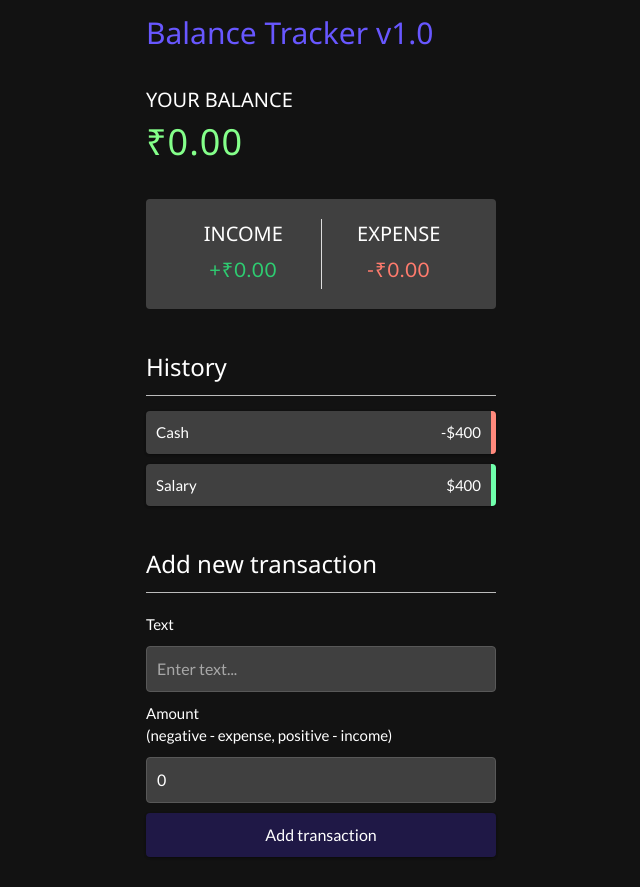
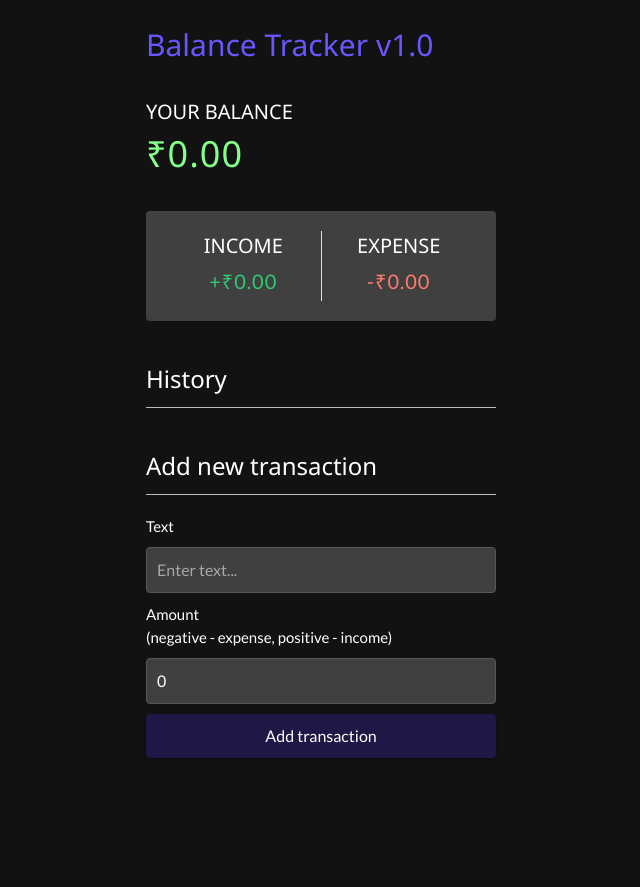
Before and after one commit to bhanuprakash-vangari/balance-tracker, a React (Create React App) app: page / in a window 1280 px wide. Shown: the whole page, without its empty margins (319-959 px from the left). After the commit the page ends 800 px from the top, so only its background shows below. Built offline with nearby package versions, Linux system fonts and the light colour scheme.

Commit message:
Final Changes

```diff
--- a/src/App.js
+++ b/src/App.js
@@ -4,9 +4,11 @@
 import { IncomeExpenses } from "./components/IncomeExpenses";
 import { TransactionList } from "./components/TransactionList";
 import { AddTransaction } from "./components/AddTransaction";
+import { GlobalProvider } from "./context/GlobalState";
 
 function App() {
   return (
+    <GlobalProvider>
       <div className="App">
         <Header />
         <div className="container">
@@ -16,6 +18,7 @@
         <TransactionList />
         <AddTransaction />
       </div>
+    </GlobalProvider>
   );
 }
 
--- a/src/components/AddTransaction.js
+++ b/src/components/AddTransaction.js
@@ -1,14 +1,25 @@
-import React, {useState} from "react";
+import React, {useState, useContext} from "react";
+import { GlobalContext } from "../context/GlobalState";
 
 export const AddTransaction = () => {
 const [text, setText] = useState('');
 const [amount, setAmount] = useState(0);
+const { addTransaction } = useContext(GlobalContext);
 
+const onSubmit = e =>{
+  e.preventDefault();
 
+  const newTransaction ={
+    id: Math.floor(Math.random() * 100000000),
+    text,
+    amount: +amount
+  }
+  addTransaction(newTransaction);
+}
   return (
     <>
       <h3>Add new transaction</h3>
-      <form>
+      <form onSubmit={onSubmit}>
         <div className="form-control">
           <label htmlFor="text">Text</label>
           <input
--- a/src/components/Balance.js
+++ b/src/components/Balance.js
@@ -1,10 +1,14 @@
-import React from 'react'
+import React, { useContext } from "react";
+import { GlobalContext } from "../context/GlobalState";
 
 export const Balance = () => {
-    return (
-      <>
-        <h4>Your Balance</h4>
-        <h1>₹0.00</h1>
-      </>
-    );
-}
+  const { transactions } = useContext(GlobalContext);
+  const amounts = transactions.map((transaction) => transaction.amount);
+  const total = amounts.reduce((acc, item) => (acc += item), 0).toFixed(2);
+  return (
+    <>
+      <h4>Your Balance</h4>
+      <h1>₹{total}</h1>
+    </>
+  );
+};
--- a/src/components/IncomeExpenses.js
+++ b/src/components/IncomeExpenses.js
@@ -1,20 +1,30 @@
-import React from 'react'
+import React, { useContext } from "react";
+import { GlobalContext } from "../context/GlobalState";
 
 export const IncomeExpenses = () => {
+  const { transactions } = useContext(GlobalContext);
+  const amounts = transactions.map((transaction) => transaction.amount);
+
+  const income = amounts
+    .filter((item) => item > 0)
+    .reduce((acc, item) => (acc += item), 0)
+    .toFixed(2);
+
+  const expense = (
+    amounts.filter((item) => item < 0).reduce((acc, item) => (acc += item), 0) *
+    -1
+  ).toFixed(2);
+
   return (
     <div className="inc-exp-container">
       <div>
         <h4>Income</h4>
-          <p className="money plus">
-            +₹0.00
-          </p>
+        <p className="money plus">+₹{income}</p>
       </div>
       <div>
         <h4>Expense</h4>
-          <p className="money minus">
-            -₹0.00
-          </p>
+        <p className="money minus">-₹{expense}</p>
       </div>
     </div>
   );
-}
+};
--- /dev/null
+++ b/src/components/Transaction.js
@@ -0,0 +1,22 @@
+import React, {useContext} from 'react'
+import { GlobalContext } from "../context/GlobalState";
+
+
+export const Transaction = ({transaction}) => {
+  const { deleteTransaction } = useContext(GlobalContext);
+  const sign = transaction.amount < 0 ? "-" : "+";
+  return (
+    <li className={transaction.amount < 0 ? "minus" : "plus"}>
+      {transaction.text}{" "}
+      <span>
+        {sign}₹{Math.abs(transaction.amount)}
+      </span>
+      <button
+        onClick={() => deleteTransaction(transaction.id)}
+        className="delete-btn"
+      >
+        x
+      </button>
+    </li>
+  );
+};
--- a/src/components/TransactionList.js
+++ b/src/components/TransactionList.js
@@ -1,18 +1,17 @@
-import React from "react";
+import React, { useContext } from "react";
+import { GlobalContext } from "../context/GlobalState";
+import { Transaction } from "./Transaction";
 
 export const TransactionList = () => {
+  const { transactions } = useContext(GlobalContext);
+
   return (
     <>
       <h3>History</h3>
-      <ul id="list" className="list">
-        <li className="minus">
-          Cash <span>-$400</span>
-          <button className="delete-btn">x</button>
-        </li>
-        <li className="plus">
-          Salary <span>$400</span>
-          <button className="delete-btn">x</button>
-        </li>
+      <ul className="list">
+        {transactions.map((transaction) => (
+          <Transaction key={transaction.id} transaction={transaction} />
+        ))}
       </ul>
     </>
   );
--- /dev/null
+++ b/src/context/AppReducer.js
@@ -0,0 +1,18 @@
+export default (state, action) => {
+  switch (action.type) {
+    case "DELETE_TRANSACTION":
+      return {
+        ...state,
+        transactions: state.transactions.filter(
+          (transaction) => transaction.id !== action.payload
+        ),
+      };
+    case "ADD_TRANSACTION":
+      return {
+        ...state,
+        transactions: [action.payload, ...state.transactions],
+      };
+    default:
+      return state;
+  }
+};
--- /dev/null
+++ b/src/context/GlobalState.js
@@ -0,0 +1,42 @@
+import React,{ createContext, useReducer } from 'react';
+import AppReducer from './AppReducer';
+
+//Initial State
+
+const initialState = {
+  transactions: []
+};
+
+//Create Context
+export const GlobalContext = createContext(initialState);
+
+
+//Provider Component
+export const GlobalProvider = ({ children }) =>{
+    const [state, dispatch] = useReducer(AppReducer, initialState);
+
+    //Action
+    function deleteTransaction(id) {
+        dispatch({
+            type: 'DELETE_TRANSACTION',
+            payload: id
+        })
+    }
+
+    function addTransaction(transaction) {
+      dispatch({
+        type: "ADD_TRANSACTION",
+        payload: transaction,
+      });
+    }
+
+    return (
+        <GlobalContext.Provider value={{
+            transactions: state.transactions,
+            deleteTransaction,
+            addTransaction
+        }}>
+            {children}
+        </GlobalContext.Provider>
+    );
+}
```
Also changed, not shown: 1 other file (tests, documents, lock files or other folders). Lines whose indentation alone changed are shown as unchanged.
